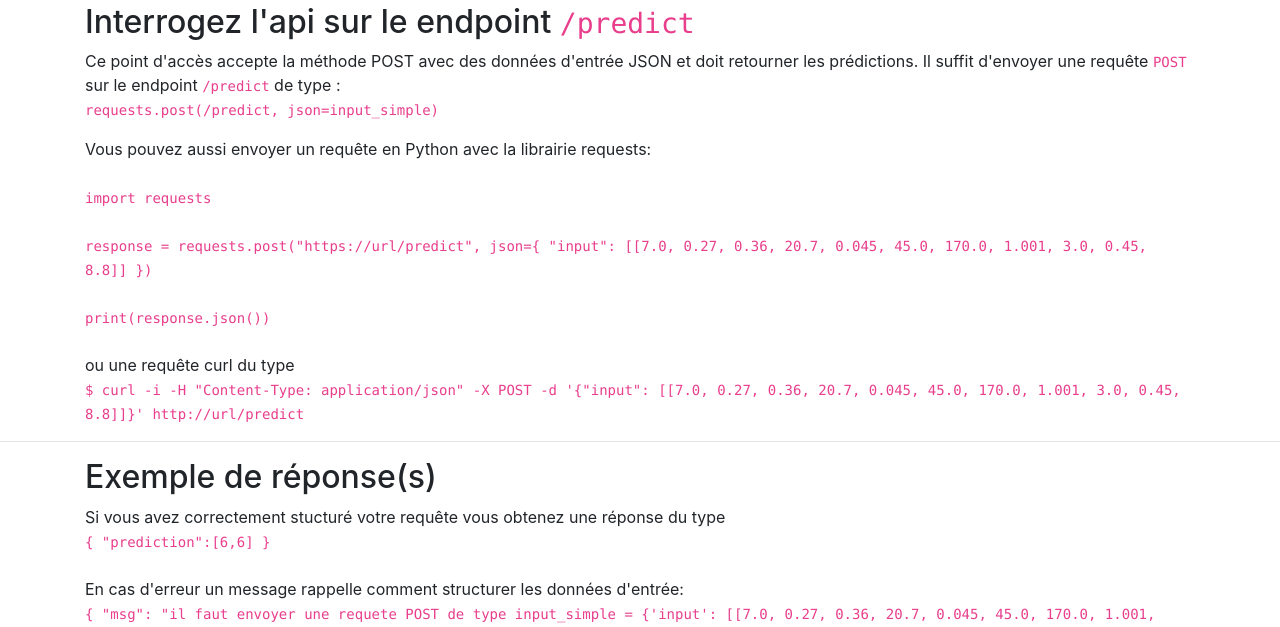
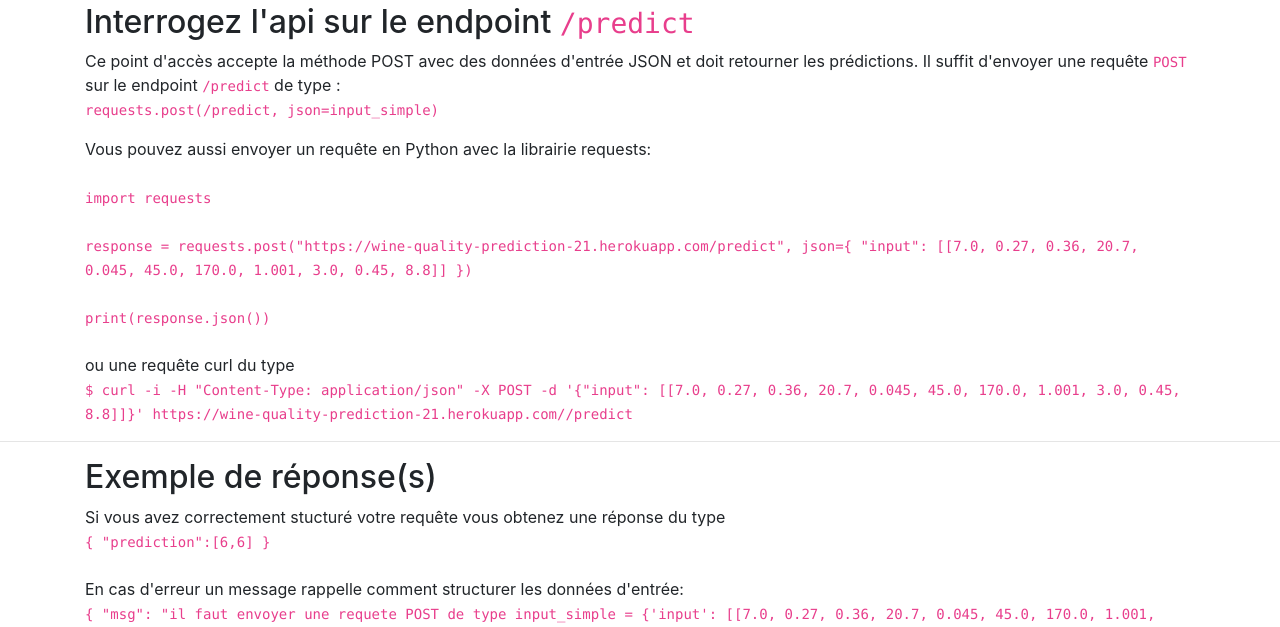
Before and after one commit to caroheymes/Jedha_wine_prediction_app, a Flask app: page / in a window 1280 px wide. Shown: the part 958-1585 px from the top of the page. Run offline with Flask 2, Linux system fonts and the light colour scheme; some libraries are stand-ins or nearby versions.

Commit message:
modified index.html

```diff
--- a/templates/index.html
+++ b/templates/index.html
@@ -99,7 +99,7 @@
               <br>
               <br>
 
-              response = requests.post("https://url/predict", json={
+              response = requests.post("https://wine-quality-prediction-21.herokuapp.com/predict", json={
                   "input": [[7.0, 0.27, 0.36, 20.7, 0.045, 45.0, 170.0, 1.001, 3.0, 0.45, 8.8]]
               })
               <br>
@@ -112,7 +112,7 @@
             <br>
             <pre-scrollable>
                 <code>
-                    $ curl -i -H "Content-Type: application/json" -X POST -d '{"input": [[7.0, 0.27, 0.36, 20.7, 0.045, 45.0, 170.0, 1.001, 3.0, 0.45, 8.8]]}' http://url/predict
+                    $ curl -i -H "Content-Type: application/json" -X POST -d '{"input": [[7.0, 0.27, 0.36, 20.7, 0.045, 45.0, 170.0, 1.001, 3.0, 0.45, 8.8]]}' https://wine-quality-prediction-21.herokuapp.com//predict
                 </code>
             </pre-scrollable>
 
```
